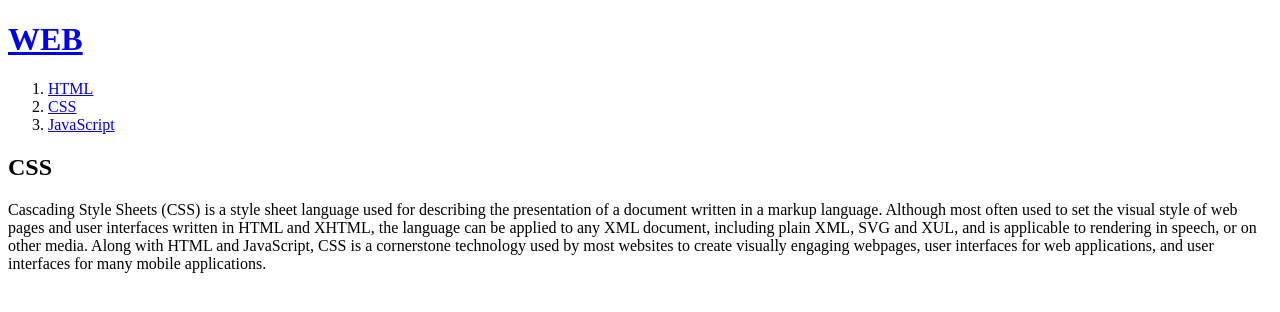
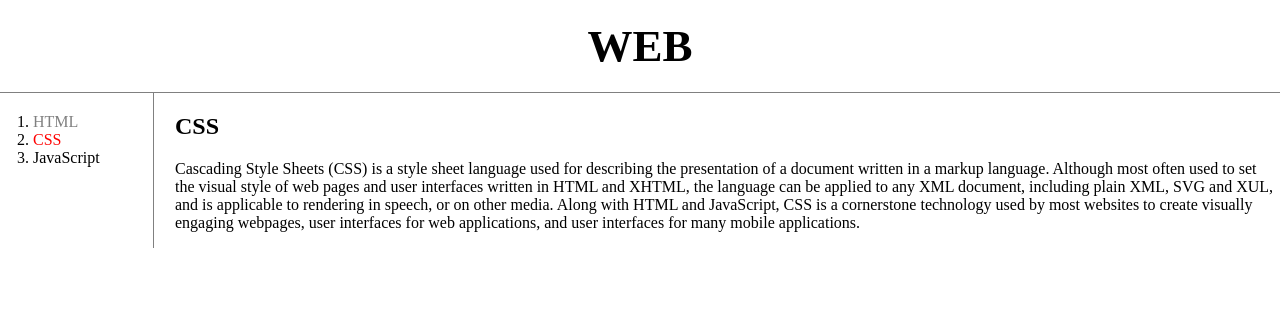
Before and after one commit to jjin70/my-first-web-site, a plain HTML site: page 2.html in a window 1280 px wide. Drawn offline with Linux system fonts and the light colour scheme.

Commit message:
css 추가
box, grid, mediaquery

```diff
--- a/1.html
+++ b/1.html
@@ -3,18 +3,22 @@
 <head>
   <title>WEB1 - html</title>
   <meta charset="utf-8">
+  <link rel="stylesheet" href="style.css">
 </head>
 <body>
   <h1><a href="index.html">WEB</a></h1>
+  <div id="grid">
   <ol>
     <li><a href="1.html">HTML</a></li>
     <li><a href="2.html">CSS</a></li>
     <li><a href="3.html">JavaScript</a></li>
   </ol>
+  <div id="article">
   <h2>HTML</h2>
   <p><a href="https://www.w3.org/TR/html5/" target="_blank" title="html5 speicification">Hypertext Markup Language (HTML)</a> is the standard markup language for <strong>creating <u>web</u> pages</strong> and web applications.Web browsers receive HTML documents from a web server or from local storage and render them into multimedia web pages. HTML describes the structure of a web page semantically and originally included cues for the appearance of the document.
-    <img src="https://s3-ap-northeast-2.amazonaws.com/opentutorials-user-file/module/3135/7648.png" width="100%">
   </p><p style="margin-top:45px;">HTML elements are the building blocks of HTML pages. With HTML constructs, images and other objects, such as interactive forms, may be embedded into the rendered page. It provides a means to create structured documents by denoting structural semantics for text such as headings, paragraphs, lists, links, quotes and other items. HTML elements are delineated by tags, written using angle brackets.
   </p>
+  </div>
+  </div>
 </body>
 </html>
--- a/2.html
+++ b/2.html
@@ -3,17 +3,32 @@
 <head>
   <title>WEB1 - CSS</title>
   <meta charset="utf-8">
+  <link rel="stylesheet" href="style.css">
 </head>
 <body>
+  <h1><a href="index.html">WEB</a></h1>
+  <div id="grid">
+    <ol>
+      <li><a href="1.html" class="saw">HTML</a></li>
+      <!-- <li><a href="2.html"style="color:red; text-decoration:underline;">CSS</a></li> -->
+      <!-- <li><a href="2.html" class="saw active">CSS</a></li> -->
+      <li><a href="2.html" class="saw" id="active">CSS</a></li> <!-- 클래스, id 선택자 -->
+      <li><a href="3.html">JavaScript</a></li>
+    </ol>
+    <!--
     <h1><a href="index.html">WEB</a></h1>
     <ol>
       <li><a href="1.html">HTML</a></li>
       <li><a href="2.html">CSS</a></li>
       <li><a href="3.html">JavaScript</a></li>
     </ol>
+    -->
+    <div id="article">
       <h2>CSS</h2>
       <p>
         Cascading Style Sheets (CSS) is a style sheet language used for describing the presentation of a document written in a markup language. Although most often used to set the visual style of web pages and user interfaces written in HTML and XHTML, the language can be applied to any XML document, including plain XML, SVG and XUL, and is applicable to rendering in speech, or on other media. Along with HTML and JavaScript, CSS is a cornerstone technology used by most websites to create visually engaging webpages, user interfaces for web applications, and user interfaces for many mobile applications.
       </p>
+    </div>
+  </div>
 </body>
 </html>
--- /dev/null
+++ b/style.css
@@ -0,0 +1,49 @@
+
+    a {
+      color:black;
+      text-decoration: none;
+    }
+    #active {
+      color:red;
+    }
+    .saw { /*saw는 클래스 선택자, class값이 saw인 태그*/
+      color:gray;
+    }
+    /* .active {
+      color:red;
+    } */
+    h1 {
+      font-size:45px;
+      text-align:center;
+      border-bottom:1px solid gray;
+      margin:0;
+      padding:20px;
+    }
+    #grid ol {
+      border-right:1px solid gray;
+      width:100px;
+      margin:0;
+      padding:20px;
+      padding-left:33px;
+    }
+    body {
+      margin:0px;
+    }
+    #grid {
+      display: grid;
+      grid-template-columns: 150px 1fr;
+    }
+    #grid #article {
+      padding-left:25px;
+    }
+    @media(max-width:800px) { /*800보다 작을 때*/
+      #grid {
+        display: block;
+      }
+      #grid ol {
+        border-right:none;
+      }
+      h1 {
+        border-bottom:none;
+      }
+    }
```
Also changed, not shown: 3.html (+5 -0 lines). Lines whose indentation alone changed are shown as unchanged.
